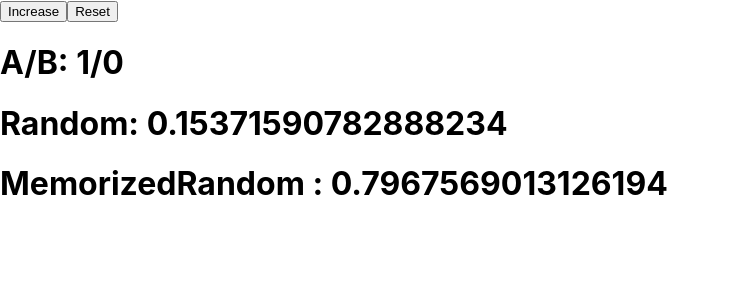
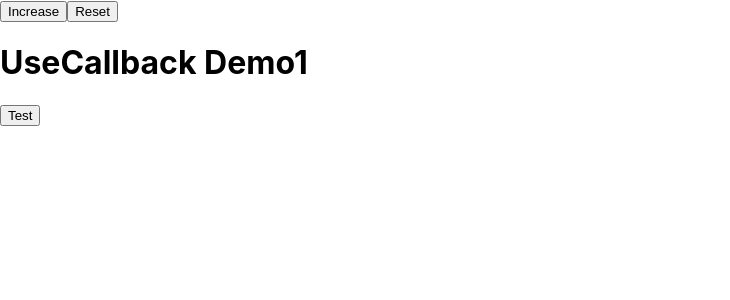
Before and after one commit to iiimomoniii/Intro_React, a React (Create React App) app: page / in a window 1280 px wide. Shown: the top 300 px of the page, without its empty margins (0-730 px from the left). Built offline with nearby package versions, Linux system fonts and the light colour scheme.

Commit message:
how to using useCallback

```diff
--- a/src/App.js
+++ b/src/App.js
@@ -7,6 +7,7 @@ import Ex3_useEffectSetInterval from './components/Ex3_useEffectSetInterval';
 import Ex4_useEffectFeedJSON from './components/Ex4_useEffectFeedJSON';
 import UseContext_Main from './components2/useContext_Main';
 import Ex1_useMemo from './components3/Ex1_useMemo';
+import Ex1_useCallBack from './components4/Ex1_useCallBack';
 function App() {
 
   const [isShow , setIsShow] = useState(true);
@@ -38,8 +39,13 @@ function App() {
     // </div>
 
     //component3
+    // <div>
+    //   <Ex1_useMemo/>
+    // </div>
+
+    //compoment4
     <div>
-      <Ex1_useMemo/>
+      <Ex1_useCallBack/>
     </div>
   );
 }
--- /dev/null
+++ b/src/components4/Ex1_useCallBack.js
@@ -0,0 +1,29 @@
+import React , {useState, useCallback}from 'react'
+
+export default function Ex1_useCallBack() {
+    //0.
+    const [count, setCount] = useState(1);
+    return (
+    <div>
+        <button onClick={()=>{setCount(prev => prev+1)}}>Increase</button>
+        <button onClick={()=>{setCount(0)}}>Reset</button>
+        <Content id={count}/>
+    </div>
+  )
+}
+//1. function
+const Content = ({id}) => {
+    console.log("Re-render");
+    //2.cache function using useCallback
+    const handleClick = useCallback(()=>{
+        console.log("Click");
+    },[id]);
+
+    return (
+        <div>
+            <h1>UseCallback Demo{id}</h1>
+            {/*3.click for cache function*/}
+            <button onClick={handleClick}>Test</button>
+        </div>
+    )
+}
```
